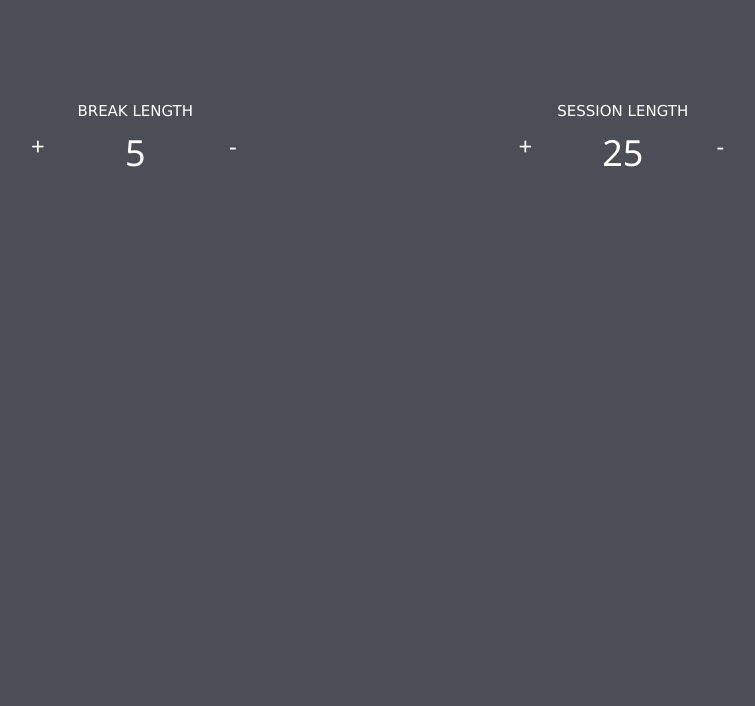
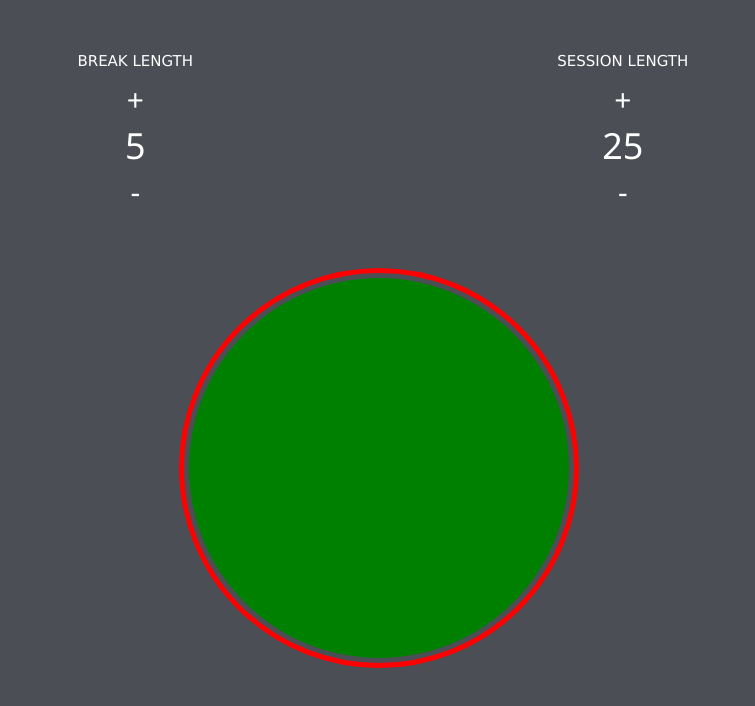
Before and after one commit to sayantan-sarkar/freeCodeCampAdvanced, a website: page pomodoro.html in a window 1280 px wide. Shown: the whole page, without its empty margins (261-1016 px from the left). Drawn offline with nearby package versions, Linux system fonts and the light colour scheme.

Commit message:
Static structure complete

```diff
--- a/js/pomodoro.js
+++ b/js/pomodoro.js
@@ -1,4 +1,35 @@
 $(document).ready(function() {
+	var symbol,value;
+	$('.stopSym').css('cursor','pointer');
+	$('.workSym').css('cursor','pointer');
+
+	$('.stopSym').click(function(){
+		symbol = $(this).text();
+		value = parseInt($('.stopVal').text());
+		value = arith(value,symbol);
+		$('.stopVal').text(value);
+  	});
+
+	$('.workSym').click(function(){
+		symbol = $(this).text();
+		value = parseInt($('.workVal').text());
+		value = arith(value,symbol);
+		$('.workVal').text(value);
+  	});
 
 
 });
+
+
+function arith(value, symbol){
+	switch(symbol){
+			case '+': value = value+1;
+				break;
+			case '-': value = value-1;
+	}
+	if(value<1){
+		value = 1;
+	}
+	return(value);
+
+}
--- a/pomodoro.html
+++ b/pomodoro.html
@@ -33,19 +33,29 @@
         </div>
         <div class='row'>
           <div class='col-xs-2 col-sm-2 col-md-2 col-lg-2'></div>
-          <div class='col-xs-1 col-sm-1 col-md-1 col-lg-1 sym'><h3 class="text-center">+</h3></div>
-          <div class='col-xs-1 col-sm-1 col-md-1 col-lg-1 val'>
-              <h1 class="text-center">5</h3>
+
+          <div class='col-xs-3 col-sm-3 col-md-3 col-lg-3'>
+              <h2 class="text-center stopSym">+</h2>
+              <h1 class="text-center stopVal">5</h1>
+              <h2 class="text-center stopSym">-</h2>
           </div>
-          <div class='col-xs-1 col-sm-1 col-md-1 col-lg-1 sym'><h3 class="text-center">-</h3></div>
+
           <div class='col-xs-2 col-sm-2 col-md-2 col-lg-2'></div>
-          <div class='col-xs-1 col-sm-1 col-md-1 col-lg-1 sym'><h3 class="text-center">+</h3></div>
-          <div class='col-xs-1 col-sm-1 col-md-1 col-lg-1 val'>
-              <h1 class="text-center">25</h3>
+
+          <div class='col-xs-3 col-sm-3 col-md-3 col-lg-3'>
+              <h2 class="text-center workSym">+</h2>
+              <h1 class="text-center workVal">25</h1>
+              <h2 class="text-center workSym">-</h2>
           </div>
-          <div class='col-xs-1 col-sm-1 col-md-1 col-lg-1 sym'><h3 class="text-center">-</h3></div>
+
           <div class='col-xs-2 col-sm-2 col-md-2 col-lg-2'></div>
         </div>
+
+        <div class='outerCircle'>
+            <div class='innerCircle'></div>
+        </div>
+
+
   </div>
 </body>
 </html>
--- a/style/pomodoro.css
+++ b/style/pomodoro.css
@@ -11,9 +11,26 @@ body{
 
 
 #firstRow{
-  margin-top: 100px;
+  margin-top: 50px;
 }
 
-.sym{
+.outerCircle {
+  margin-top: 50px;
+  width: 400px;
+  height: 400px;
+  -moz-border-radius: 50%;
+  -webkit-border-radius: 50%;
+  border-radius: 50%;
+  border: 5px solid red;
+}
 
+.innerCircle {
+  position: absolute;
+  margin: 5px;
+  width: 380px;
+  height: 380px;
+  -moz-border-radius: 50%;
+  -webkit-border-radius: 50%;
+  border-radius: 50%;
+  background: green;
 }
```
